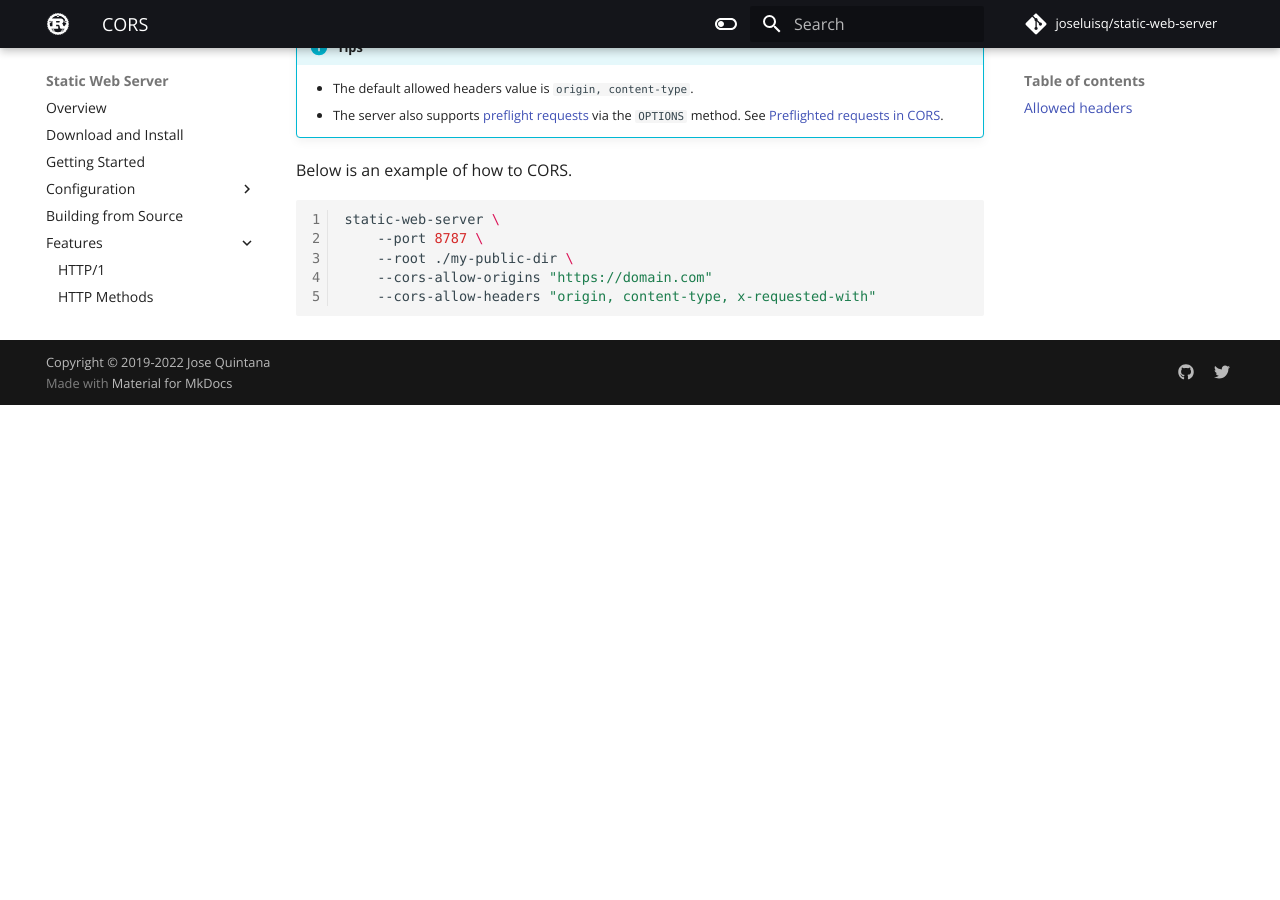
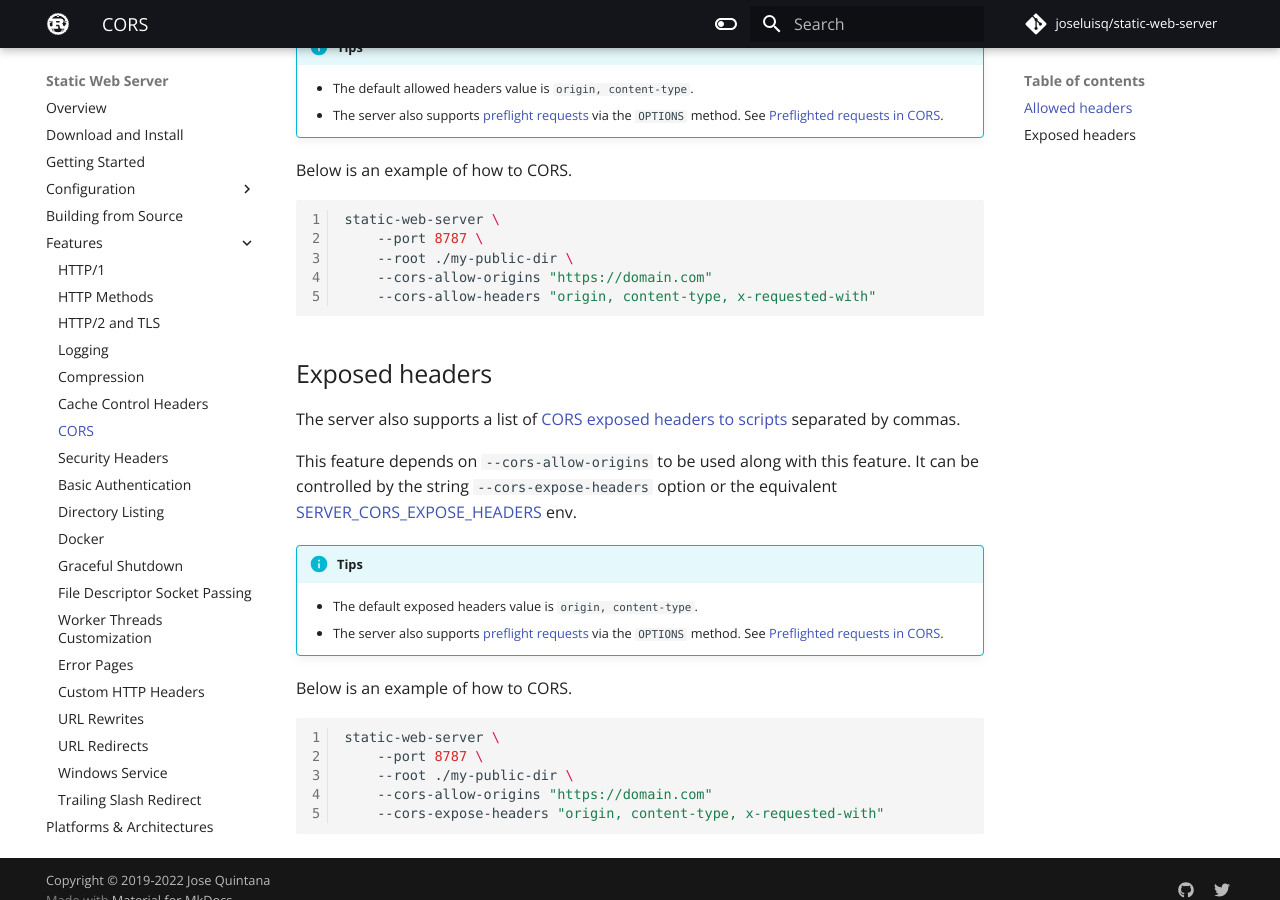
Before and after one commit to static-web-server/static-web-server, an MkDocs documentation site: the page built from docs/content/features/cors.md, in a window 1280 px wide and 900 px high, scrolled down 753 px. Built offline with MkDocs 1.6.1 and Material for MkDocs 9.7.7, drawn with Linux system fonts in a browser that asks for light colours; some web fonts are replaced; comment, search, counter and statistics services are not loaded; before the commit the page ends 1158 px from its top, so only the background shows below that.

Commit message:
Add doc updates for SERVER_CORS_EXPOSE_HEADERS

````diff
--- a/docs/content/features/cors.md
+++ b/docs/content/features/cors.md
@@ -38,3 +38,23 @@
     --cors-allow-origins "https://domain.com"
     --cors-allow-headers "origin, content-type, x-requested-with"
 ```
+
+## Exposed headers
+
+The server also supports a list of [CORS exposed headers to scripts](https://developer.mozilla.org/en-US/docs/Web/HTTP/Headers/Access-Control-Expose-Headers) separated by commas.
+
+This feature depends on `--cors-allow-origins` to be used along with this feature. It can be controlled by the string `--cors-expose-headers` option or the equivalent [SERVER_CORS_EXPOSE_HEADERS](./../configuration/environment-variables.md#server_cors_expose_headers) env.
+
+!!! info "Tips"
+    - The default exposed headers value is `origin, content-type`.
+    - The server also supports [preflight requests](https://developer.mozilla.org/en-US/docs/Glossary/Preflight_request) via the `OPTIONS` method. See [Preflighted requests in CORS](./../http-methods/#preflighted-requests-in-cors).
+
+Below is an example of how to CORS.
+
+```sh
+static-web-server \
+    --port 8787 \
+    --root ./my-public-dir \
+    --cors-allow-origins "https://domain.com"
+    --cors-expose-headers "origin, content-type, x-requested-with"
+```
````
Also changed, not shown: docs/content/configuration/command-line-arguments.md (+4 -0 lines), docs/content/configuration/environment-variables.md (+3 -0 lines).
